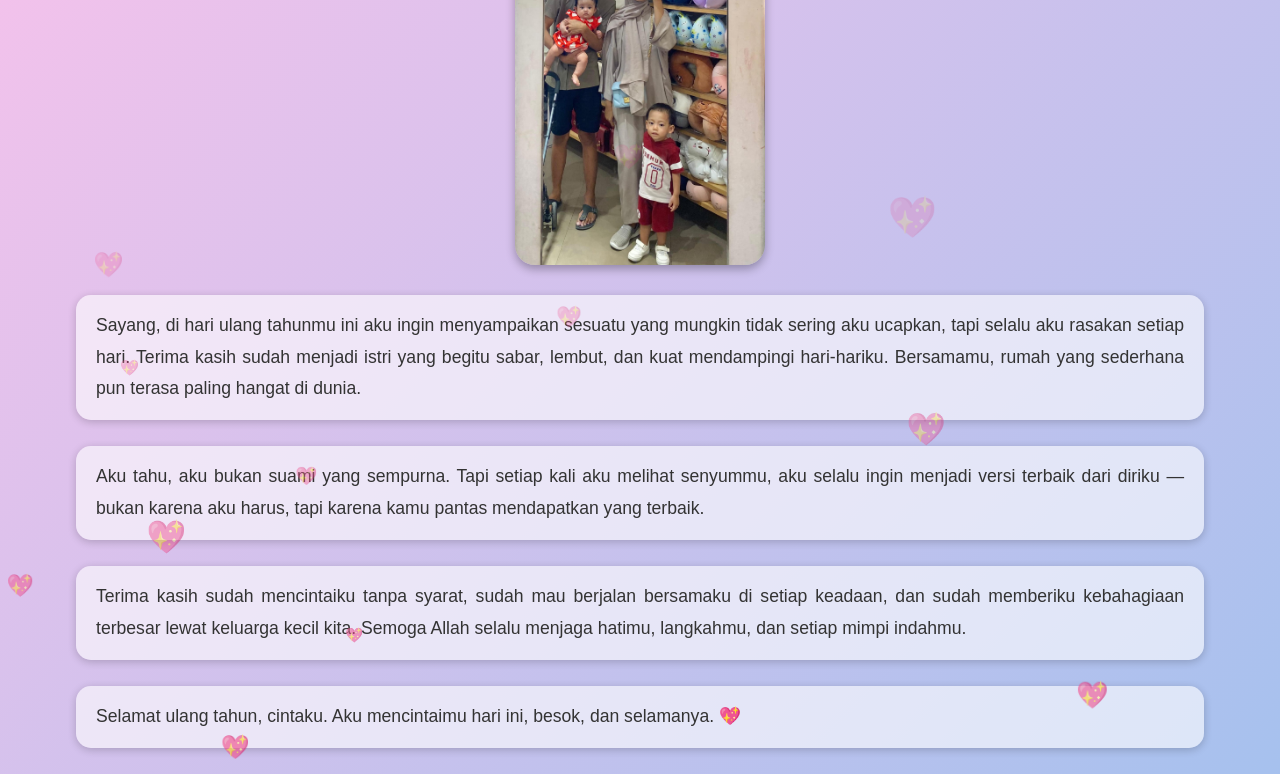
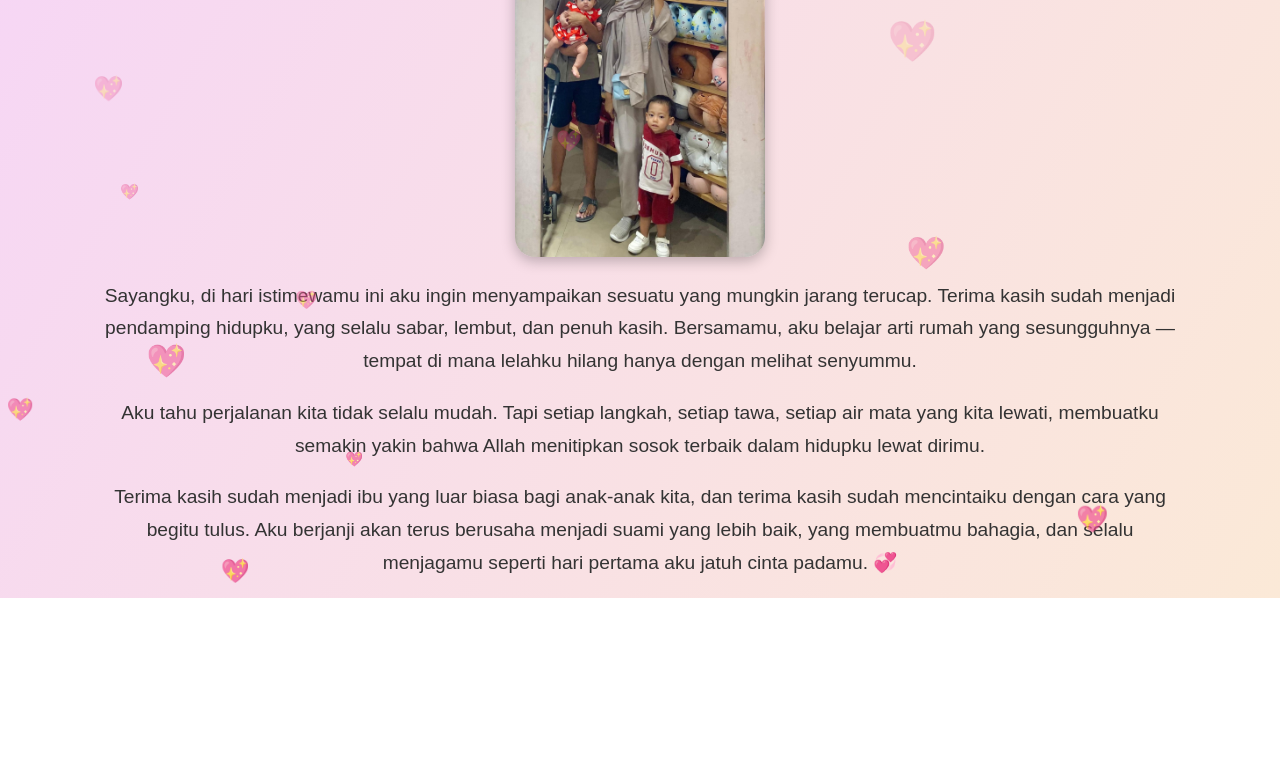
Before and after one commit to isafamily1304-dot/kjtultah, a plain HTML site: page index.html in a window 1280 px wide. Shown: the part 245-1019 px from the top of the page. After the commit the page ends 843 px from the top, so only its background shows below. Drawn offline with Linux system fonts and the light colour scheme.

Commit message:
index.html

```diff
--- a/index.html
+++ b/index.html
@@ -3,47 +3,43 @@
 <head>
   <meta charset="UTF-8">
   <meta name="viewport" content="width=device-width, initial-scale=1.0">
-  <title>Selamat Ulang Tahun, Istriku 💖</title>
+  <title>Kejutan Ulang Tahun untuk Istriku 💖</title>
   <style>
     body {
       margin: 0;
+      padding: 0;
+      background: linear-gradient(120deg, #f6d5f7, #fbe9d7);
       font-family: "Poppins", sans-serif;
-      background: linear-gradient(135deg, #fbc2eb 0%, #a6c1ee 100%);
+      color: #333;
       text-align: center;
-      color: #333;
       overflow-x: hidden;
     }
     h1 {
-      color: #ff4f81;
+      color: #e63970;
       font-size: 2.5em;
       margin-top: 1.5em;
       animation: fadeIn 3s ease-in-out;
     }
+    p {
+      width: 85%;
+      margin: 1em auto;
+      font-size: 1.2em;
+      line-height: 1.7em;
+      animation: fadeIn 5s ease-in-out;
+    }
     img {
+      margin-top: 1em;
       width: 250px;
-      margin-top: 1.5em;
       border-radius: 20px;
-      box-shadow: 0 4px 10px rgba(0,0,0,0.3);
+      box-shadow: 0 4px 14px rgba(0,0,0,0.25);
       animation: fadeIn 3s ease-in-out;
     }
-    p {
-      font-size: 1.1em;
-      width: 85%;
-      margin: 1.5em auto;
-      line-height: 1.8em;
-      text-align: justify;
-      background: rgba(255,255,255,0.6);
-      padding: 15px 20px;
-      border-radius: 15px;
-      box-shadow: 0 2px 8px rgba(0,0,0,0.2);
-      animation: slideUp 2s ease-out;
-    }
     audio {
-      margin-top: 20px;
+      margin-top: 1.5em;
     }
     .heart {
       position: absolute;
-      color: rgba(255, 100, 150, 0.7);
+      color: rgba(255, 105, 180, 0.8);
       font-size: 24px;
       animation: floatUp 6s linear infinite;
     }
@@ -55,44 +51,34 @@
       from {opacity: 0;}
       to {opacity: 1;}
     }
-    @keyframes slideUp {
-      from {transform: translateY(40px); opacity: 0;}
-      to {transform: translateY(0); opacity: 1;}
-    }
   </style>
 </head>
 <body>
-  <h1>Untuk Istriku yang Paling Kucintai 💕</h1>
+  <h1>Selamat Ulang Tahun, Cintaku 🌹</h1>
   <img src="photo.jpg" alt="Foto Kita">
   <p>
-    Sayang, di hari ulang tahunmu ini aku ingin menyampaikan sesuatu yang mungkin tidak sering aku ucapkan,
-    tapi selalu aku rasakan setiap hari.
-    Terima kasih sudah menjadi istri yang begitu sabar, lembut, dan kuat mendampingi hari-hariku.
-    Bersamamu, rumah yang sederhana pun terasa paling hangat di dunia.
+    Sayangku,
+    di hari istimewamu ini aku ingin menyampaikan sesuatu yang mungkin jarang terucap.
+    Terima kasih sudah menjadi pendamping hidupku, yang selalu sabar, lembut, dan penuh kasih.
+    Bersamamu, aku belajar arti rumah yang sesungguhnya — tempat di mana lelahku hilang hanya dengan melihat senyummu.
   </p>
   <p>
-    Aku tahu, aku bukan suami yang sempurna.
-    Tapi setiap kali aku melihat senyummu, aku selalu ingin menjadi versi terbaik dari diriku —
-    bukan karena aku harus, tapi karena kamu pantas mendapatkan yang terbaik.
+    Aku tahu perjalanan kita tidak selalu mudah. Tapi setiap langkah, setiap tawa, setiap air mata yang kita lewati,
+    membuatku semakin yakin bahwa Allah menitipkan sosok terbaik dalam hidupku lewat dirimu.
   </p>
   <p>
-    Terima kasih sudah mencintaiku tanpa syarat,
-    sudah mau berjalan bersamaku di setiap keadaan,
-    dan sudah memberiku kebahagiaan terbesar lewat keluarga kecil kita.
-    Semoga Allah selalu menjaga hatimu, langkahmu, dan setiap mimpi indahmu.
+    Terima kasih sudah menjadi ibu yang luar biasa bagi anak-anak kita,
+    dan terima kasih sudah mencintaiku dengan cara yang begitu tulus.
+    Aku berjanji akan terus berusaha menjadi suami yang lebih baik,
+    yang membuatmu bahagia, dan selalu menjagamu seperti hari pertama aku jatuh cinta padamu. 💞
   </p>
-  <p>
-    Selamat ulang tahun, cintaku.
-    Aku mencintaimu hari ini, besok, dan selamanya. 💖
-  </p>
-
   <audio autoplay loop>
-    <source src="instrumental.mp3" type="audio/mpeg">
+    <source src="instrumental.mp3" type="audio/mpeg" />
     Browser kamu tidak mendukung pemutar musik.
   </audio>
 
   <script>
-    // Efek hati melayang
+    // efek hati melayang lembut
     function createHeart() {
       const heart = document.createElement('div');
       heart.className = 'heart';
```
